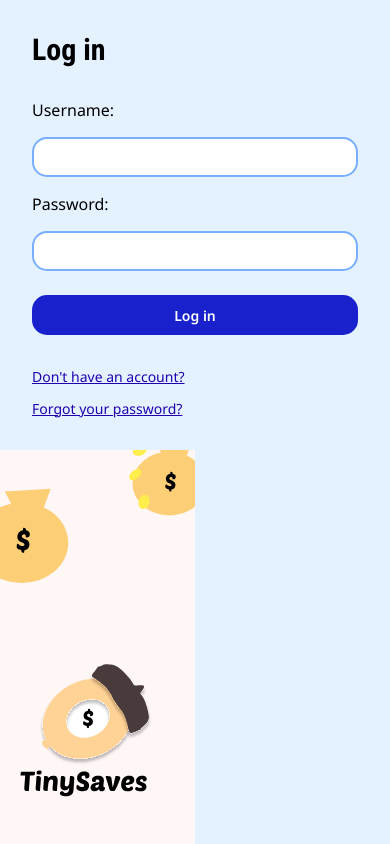
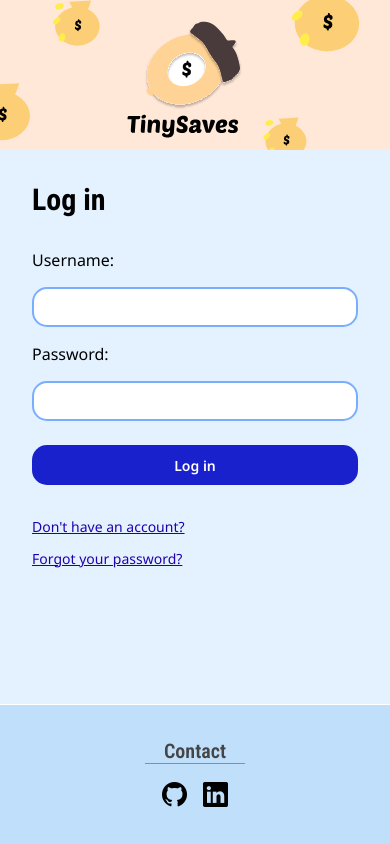
Before and after one commit to Niccar95/tinysaves, a Next.js app: page / in a window 390 px wide. Shown: the top 844 px of the page. Built offline with nearby package versions, Linux system fonts and the light colour scheme.

Commit message:
styled banner for mobile

```diff
--- a/src/styles/_authPageLayout.scss
+++ b/src/styles/_authPageLayout.scss
@@ -9,9 +9,11 @@ main.authMain {
      }
 
      .authPageWrapper {
+      display: flex;
+      flex-direction: column-reverse;
 
       @include desktop() {
-        display:flex;
+        flex-direction: row;
       }
 
       .content.authPage {
@@ -42,9 +44,15 @@ main.authMain {
 
       .bannerWrapper {
         position: relative;
-        width: 50%;
-        min-height: 550px;
-        height: auto;
+        width: 100%;
+        height: 150px;
+
+
+        @include desktop() {
+          width: 50%;
+          min-height: 550px;
+          height: auto;
+        }
 
 
         .banner{
```
Also changed, not shown: public/banner.svg.
